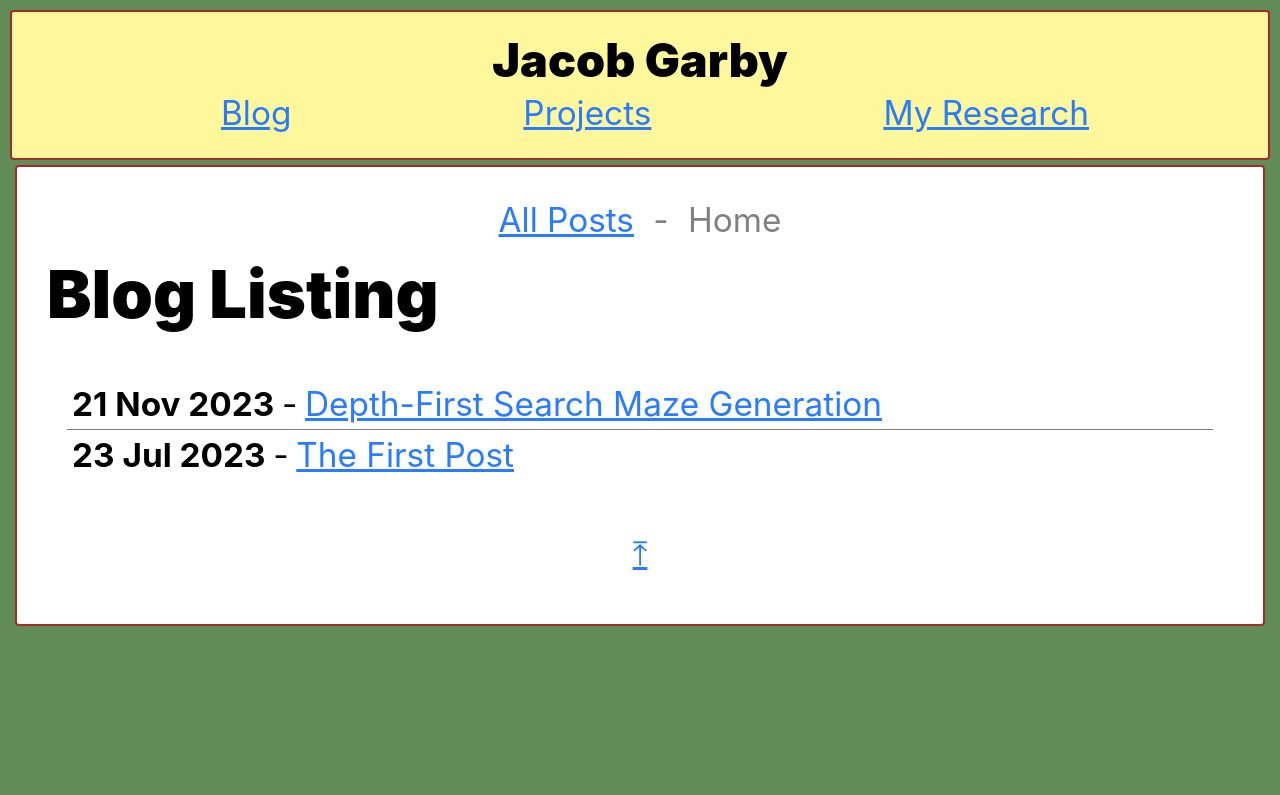
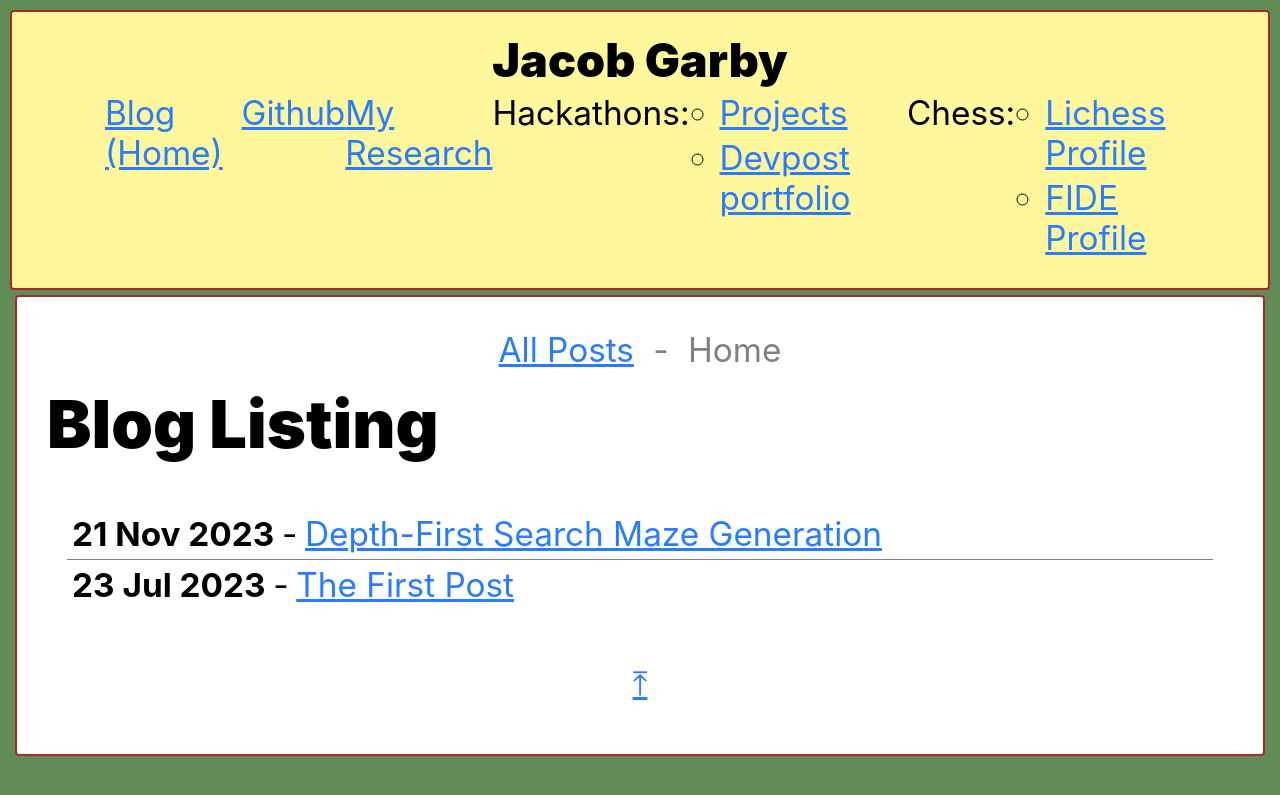
Before and after one commit to j4cobgarby/j4cobgarby.github.io, a Jekyll site: the page built from index.html, in a window 1280 px wide. Shown: the top 795 px of the page. Built offline with Jekyll 4.4.1, drawn with Linux system fonts in a browser that asks for light colours; some web fonts are replaced; some of the changed lines change nothing that is shown.

Commit message:
shorten sidebar

```diff
--- a/_layouts/default.html
+++ b/_layouts/default.html
@@ -17,34 +17,31 @@
     <body lang="en-GB" onload="init();">
         <div class="container">
         <div id="sidebar" class="sidebar">
-            <h1
-                onmouseover="this.innerHTML = 'j4cobgarby'"
-                onmouseout="this.innerHTML = 'Jacob Garby'"
-                class="bigtitle">
-                Jacob Garby
-            </h1>
+            <h1 class="bigtitle"> Jacob Garby </h1>
             <img class="icon" src="/assets/img/just me.jpg" alt="Me at Royal Hackaway 2024">
             <p class="intro">
-            Hello, welcome to my website! I'm Jacob, and at the moment I'm a PhD student at Chalmers University, Gothenburg, doing <a href="https://github.com/j4cobgarby/"><b>computer things</b></a>. In particular, I'm trying to speed up various algorithms (SGD, graph algorithms, etc.) with custom runtime systems! &#8230;
+            Hello, welcome to my website! I'm Jacob, and at the moment I'm a PhD student at Chalmers University, Gothenburg, working in the <a href="https://www.cse.chalmers.se/research/group/dcs/">DCS research group</a>. At the moment, I'm trying to produce parallel algorithms for various types of data processing which can scale better while still gaining high throughput through asynchrony and <a href="https://blogs.qub.ac.uk/relax-dn/">relaxed</a> semantics!
             </p>
             <hr>
-            <h4>Sitemap</h4>
+            <h4>Links</h4>
             <ul>
-                <li><a href="/">Blog</a></li>
-                <li><a href="/projects.html">Projects</a></li>
+                <li><a href="/">Blog (Home)</a></li>
+                <li><a href="https://github.com/j4cobgarby/">Github</a></li>
                 <li><a href="/research.html">My Research</a></li>
+                <li>Hackathons:</li>
+                <ul>
+                    <li><a href="/projects.html#hackathons">Projects</a></li>
+                    <li><a href="https://devpost.com/j4cobgarby">Devpost portfolio</a></li>
+                </ul>
+                <li>Chess:</li>
+                <ul>
+                    <li><a href="https://lichess.org/@/j4cobgarby">Lichess Profile</a></li>
+                    <li><a href="https://ratings.fide.com/profile/1786520">FIDE Profile</a/></li>
+                </ul>
             </ul>
             <hr>
             <p>
-            &#8230; Aside from that, I also like low level software development (like <a href="https://github.com/j4cobgarby/fors-kernel"><b>operating systems</b></a> and microcontroller programming), graphics programming (visualisations, games, etc.), and network protocols and distributed systems.
-            </p><p>
-            I also really enjoy going to <a href="/projects.html#hackathons" alt="See my hackathon projects!"><b>hackathons</b></a> (events where you spend 24 hours, with a team, to make whatever project you want). According to <a href="https://devpost.com/j4cobgarby">Devpost</a>, I've been to nine of these (but it's missing at least one). Of all these, my friends and I have won first place three times! They're very fun, you should definitely go if you have the chance.
-            </p><p>
-            But anyway, there are also some things that I do which don't even involve computers at all! I play <a href="https://lichess.org/@/j4cobgarby">chess</a> a lot (<a href="https://ratings.fide.com/profile/1786520">FIDE Profile</a>), enjoy mechanical keyboards (okay, that one is computer related), really like <a href="/teas.html">tea</a>, enjoy cooking and electronics, and play guitar.
-            </p>
-            <p>
             If you want, you can contact me at: <pre>j4cobgarby --at-- gmail.com</pre>
-            </button>
         </div>
         <div class="content">
         <div class="stickybox">
--- a/assets/css/style.css
+++ b/assets/css/style.css
@@ -64,7 +64,8 @@
     color: #265aad;
 }
 
-div.sidebar > ul > li > a {
+div.sidebar li {
+    margin-bottom: 5px;
 }
 
 div.sidebar {
```
